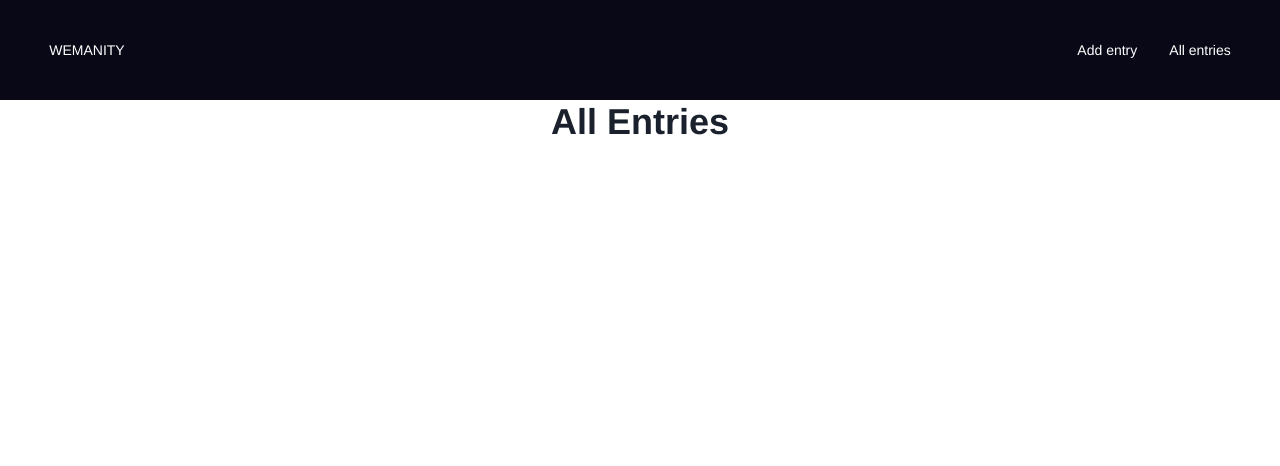
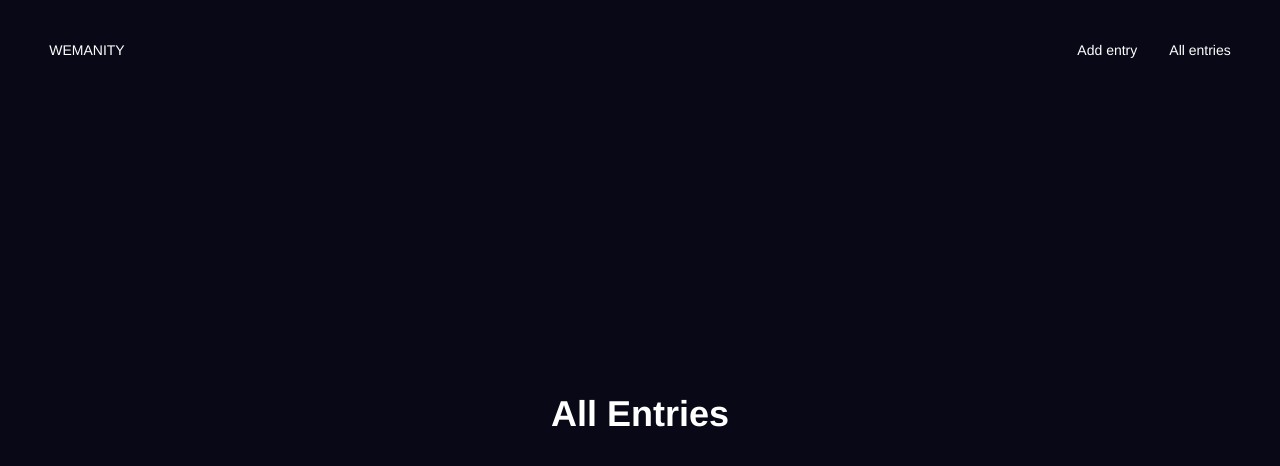
Before and after one commit to Antoinehtml/test-wemanity, a Next.js app: page /all-entries in a window 1280 px wide. Shown: the top 466 px of the page. Built offline with nearby package versions, Linux system fonts and the light colour scheme.

Commit message:
slicing all-entries page

```diff
--- a/src/pages/all-entries.js
+++ b/src/pages/all-entries.js
@@ -1,13 +1,12 @@
-import {
-    Heading,
-} from "@chakra-ui/react";
+import { Flex, Heading, LinkBox, LinkOverlay, Text } from "@chakra-ui/react";
+
 
 import Col from "../comps/Misc/Col";
 import Container from "../comps/Misc/Container";
 
 const AllEntries = () => {
     return (
-        <Container>
+        <Container bg="darkBlue" color="primary" h="calc(100vh - var(--top-bar-height))">
             <Col
                 colStart={3}
                 colEnd={25}
@@ -18,6 +17,10 @@ const AllEntries = () => {
             >
                 <Heading mb={{ base: 4, lg: 8 }}>All Entries</Heading>
 
+                <Flex mt={10}>
+
+                </Flex>
+
             </Col>
         </Container>
     );
```
